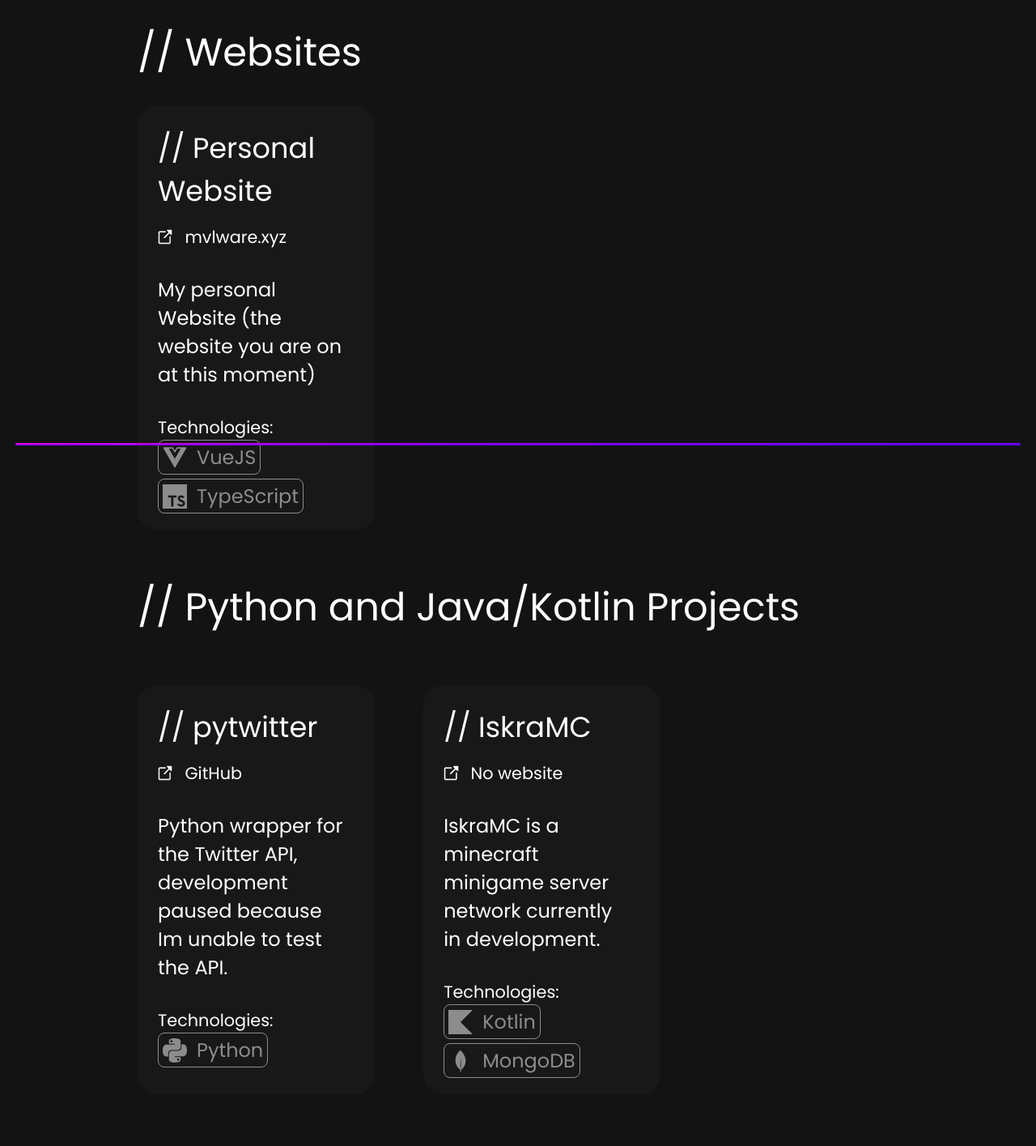
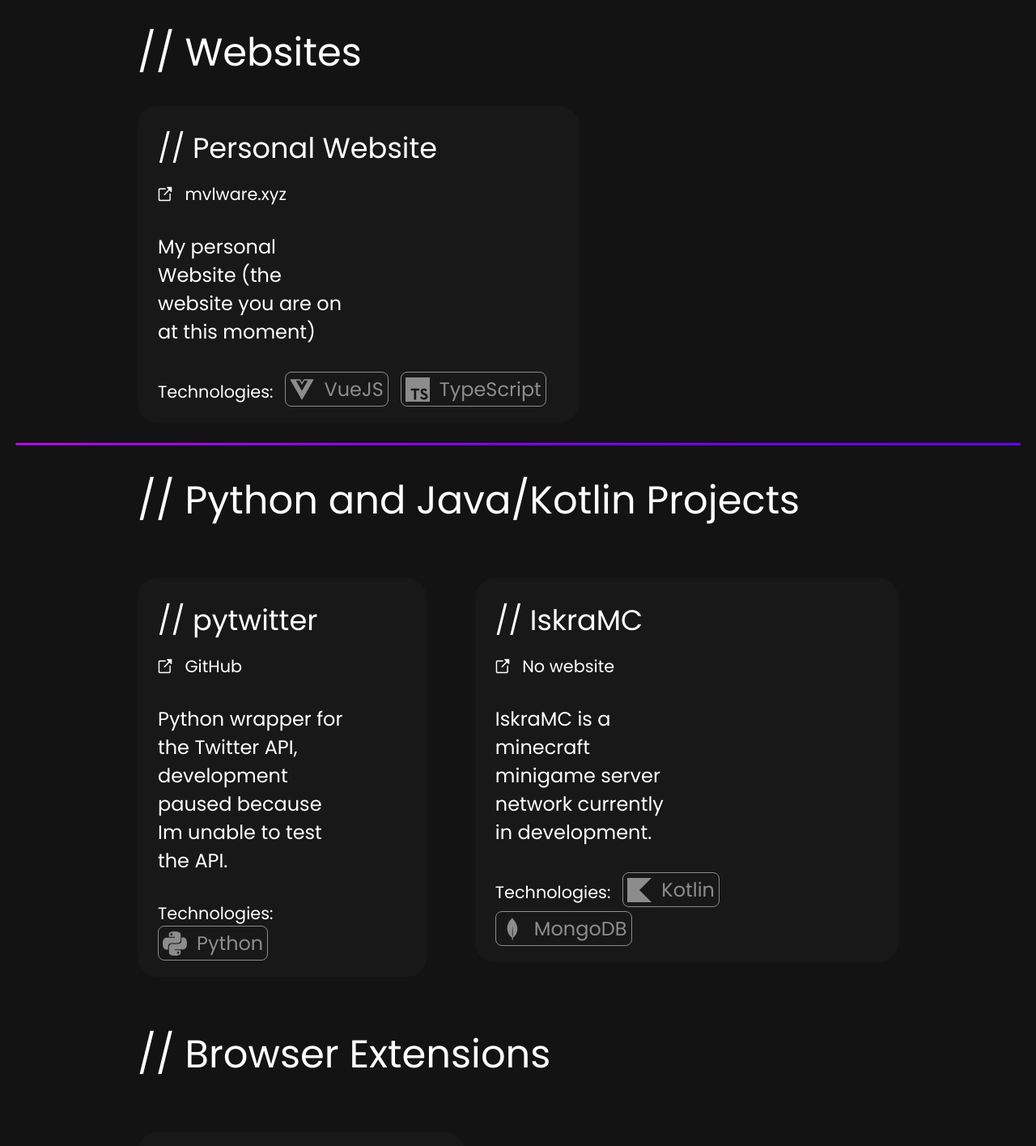
Before and after one commit to mvlwarekekw/mvlware.xyz, a Vue app: page /projects in a window 1280 px wide. Shown: the part 240-1655 px from the top of the page at 81% size. Built offline with nearby package versions, Linux system fonts and the light colour scheme.

Commit message:
feat: read projects from object, will migrate to json tomorrow

```diff
--- a/src/components/Project.vue
+++ b/src/components/Project.vue
@@ -65,7 +65,6 @@ const technology_name = (path: String) => {
   display: flex;
   flex-direction: column;
   background-color: #191818;
-  width: 19vw;
   border-radius: 24px;
   padding: 0 25px;
   margin: 0 30px;
--- a/src/components/Projects.vue
+++ b/src/components/Projects.vue
@@ -1,6 +1,70 @@
 <script setup lang="ts">
+import Project from "@/components/Project.vue";
+import json from '@/json/projects.json'
+import {onMounted, ref} from "vue";
 
-import Project from "@/components/Project.vue";
+interface ProjectType {
+  name: string;
+  description: string;
+  category: string;
+  link?: string,
+  display_link?: string,
+  technologies: any
+}
+
+let categories: { [category: string]: ProjectType[]} = {}
+const projects: { [id: string]: ProjectType } = {
+  "1": {
+    "name": "Personal Website",
+    "description": "My personal Website (the website you are on at this moment)",
+    "category":  "website",
+    "link": "https://mvlware.xyz",
+    "display_link": "mvlware.xyz",
+    "technologies": [
+      "/vueJS.svg",
+      "/typeScript.svg"
+    ]
+  },
+  "2": {
+    "name": "pytwitter",
+    "description": "Python wrapper for the Twitter API, development paused because Im unable to test the API.",
+    "category":  "python",
+    "link": "https://github.com/mvlwarekekw/pytwitter",
+    "display_link": "GitHub",
+    "technologies": ["/python.svg"]
+  },
+  "3": {
+    "name": "IskraMC",
+    "description": "IskraMC is a minecraft minigame server network currently in development.",
+    "category":  "kotlin",
+    "technologies": ["/kotlin.svg", "/mongoDB.svg"]
+  },
+  "4": {
+    "name": "Fuck distractions",
+    "description": "A chrome extension that blocks yt shorts, instagram and tiktok websites. :D",
+    "category":  "extension",
+    "link": "https://github.com/mvlwarekekw/fuckDistractions",
+    "display_link": "GitHub",
+    "technologies": ["/javaScript.svg"]
+  }
+}
+
+let divLoaded = ref(false)
+
+onMounted(() => {
+  for (const id in projects) {
+    const project = projects[id];
+    if (categories && categories[project.category]) {
+      categories[project.category].push(project);
+    } else {
+      categories[project.category] = [project];
+    }
+  }
+
+  divLoaded.value = true
+  console.log(divLoaded, categories)
+})
+
 </script>
 
 <template>
@@ -10,41 +74,60 @@ import Project from "@/components/Project.vue";
     </div>
     <div class="projects">
       <h1 class="subtitle text-xl">// Websites</h1>
+      <div class="project-render">
         <div class="project-row">
+          <template v-if="divLoaded">
+            <div class="project" v-for="project in categories.website">
               <Project
-            name="Personal Website"
-            description="My personal Website (the website you are on at this moment)"
-            link="https://mvlware.xyz"
-            display_link="mvlware.xyz"
-            :technologies="['/vueJS.svg', '/typeScript.svg']"
+                  :name="project.name"
+                  :description="project.description"
+                  :link="project.link"
+                  :display_link="project.display_link"
+                  :technologies="project.technologies"
               />
+            </div>
+          </template>
+        </div>
       </div>
       <h1 class="subtitle text-xl">// Python and Java/Kotlin Projects</h1>
       <div class="project-row">
+        <template v-if="divLoaded">
+          <div class="project" v-for="project in categories.python">
             <Project
-            name="pytwitter"
-            description="Python wrapper for the Twitter API, development paused because Im unable to test the API."
-            link="https://github.com/mvlwarekekw/pytwitter"
-            display_link="GitHub"
-            :technologies="['/python.svg']"
+                :name="project.name"
+                :description="project.description"
+                :link="project.link"
+                :display_link="project.display_link"
+                :technologies="project.technologies"
             />
+          </div>
+        </template>
+        <template v-if="divLoaded">
+          <div class="project" v-for="project in categories.kotlin">
             <Project
-            name="IskraMC"
-            description="IskraMC is a minecraft minigame server network currently in development."
-            :technologies="['/kotlin.svg', '/mongoDB.svg']"
+                :name="project.name"
+                :description="project.description"
+                :link="project.link"
+                :display_link="project.display_link"
+                :technologies="project.technologies"
             />
+          </div>
+        </template>
       </div>
       <h1 class="subtitle text-xl">// Browser Extensions</h1>
       <div class="project-row">
+        <template v-if="divLoaded">
+          <div class="project" v-for="project in categories.extension">
             <Project
-            name="fuck distractions"
-            description="A chrome extension that automatically blocks yt shorts, instagram and tiktok. :D"
-            link="https://github.com/mvlwarekekw/fuckDistractions"
-            display_link="GitHub"
-            :technologies="['/javaScript.svg']"
+                :name="project.name"
+                :description="project.description"
+                :link="project.link"
+                :display_link="project.display_link"
+                :technologies="project.technologies"
             />
           </div>
-
+        </template>
+      </div>
     </div>
   </div>
 </template>
```
Lines whose indentation alone changed are shown as unchanged.
